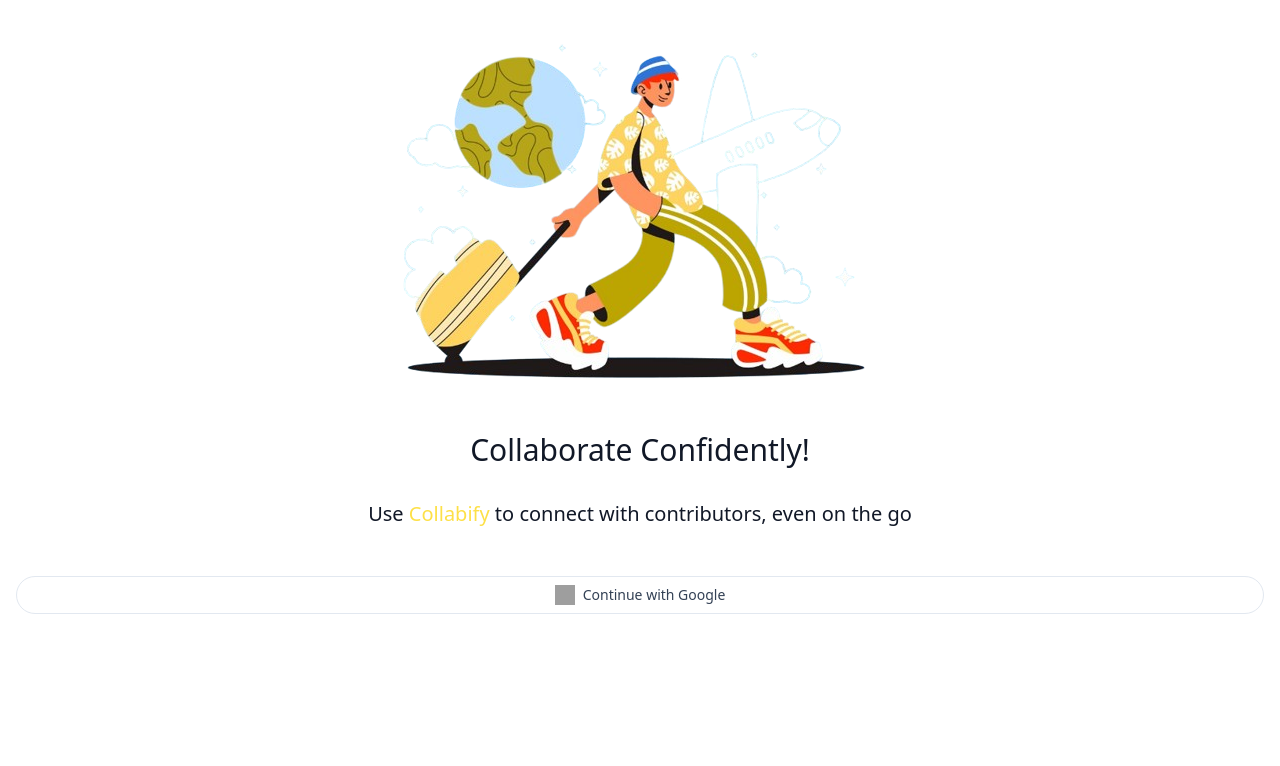
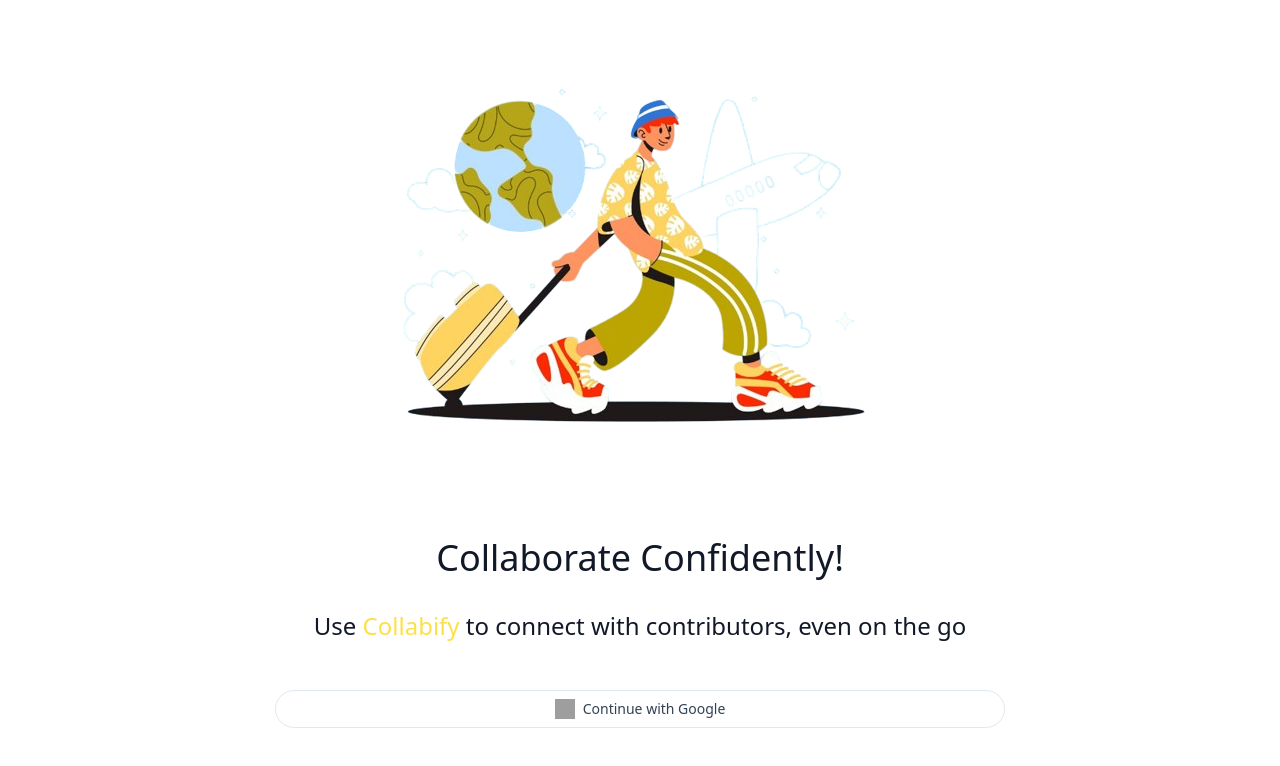
Before and after one commit to sarthakkhanduja/collabify, a React (Vite) app in the folder client/: page / in a window 1280 px wide. Shown: the top 766 px of the page. Built offline with nearby package versions, Linux system fonts and the light colour scheme; grey boxes are pictures that could not be loaded.

Commit message:
Added responsiveness to sign up page, for sm plus screens

```diff
--- a/client/src/components/SignUp.tsx
+++ b/client/src/components/SignUp.tsx
@@ -16,14 +16,14 @@
 function SignUp() {
   return (
 
-    <div className="w-full h-screen p-4 dark:bg-gray-800 flex flex-col items-center">
-        <div className="h-1/2 flex items-center justify-center">
+    <div className="w-full h-screen p-4 sm:p-8 dark:bg-gray-800 flex flex-col items-center">
+        <div className="h-1/2 sm:h-3/5 flex items-center justify-center">
             <img src={travelImg} />
         </div>
-        <h4 className="mt-8 text-3xl font-medium text-gray-900 dark:text-white text-center">Collaborate Confidently!</h4>
-        <h5 className="mt-8 text-xl font-medium text-gray-900 dark:text-white text-center">Use <span className=" text-yellow-300">Collabify</span> to connect with contributors, even on the go</h5>
+        <h4 className="mt-8 sm:mt-16 text-3xl sm:text-4xl font-medium text-gray-900 dark:text-white text-center">Collaborate Confidently!</h4>
+        <h5 className="mt-8 text-xl sm:text-2xl font-medium text-gray-900 dark:text-white text-center">Use <span className=" text-yellow-300">Collabify</span> to connect with contributors, even on the go</h5>
 
-        <button className="w-full mt-12 px-4 py-2 border gap-2 border-slate-200 flex justify-center items-center text-sm dark:border-slate-700 rounded-full text-slate-700 dark:text-slate-200 hover:border-slate-400 dark:hover:border-slate-500 hover:text-slate-900 dark:hover:text-slate-300 hover:shadow transition duration-150"
+        <button className="w-full sm:w-3/5 mt-12 px-4 py-2 border gap-2 border-slate-200 flex justify-center items-center text-sm dark:border-slate-700 rounded-full text-slate-700 dark:text-slate-200 hover:border-slate-400 dark:hover:border-slate-500 hover:text-slate-900 dark:hover:text-slate-300 hover:shadow transition duration-150"
                 onClick={() => auth()}>
             <img className="w-5 h-5" src="https://www.svgrepo.com/show/475656/google-color.svg" loading="lazy" alt="google-logo" />
             <span>Continue with Google</span>
```
